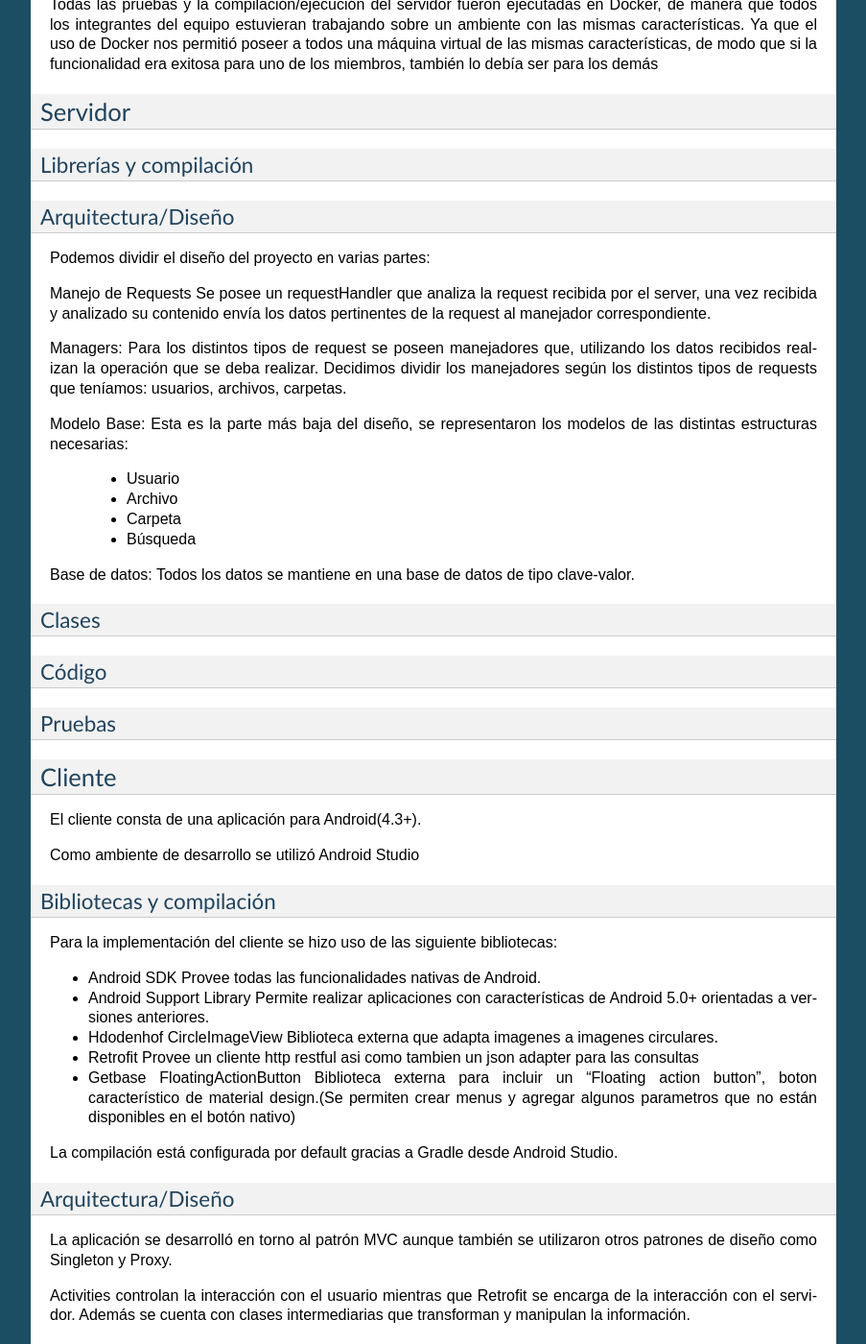
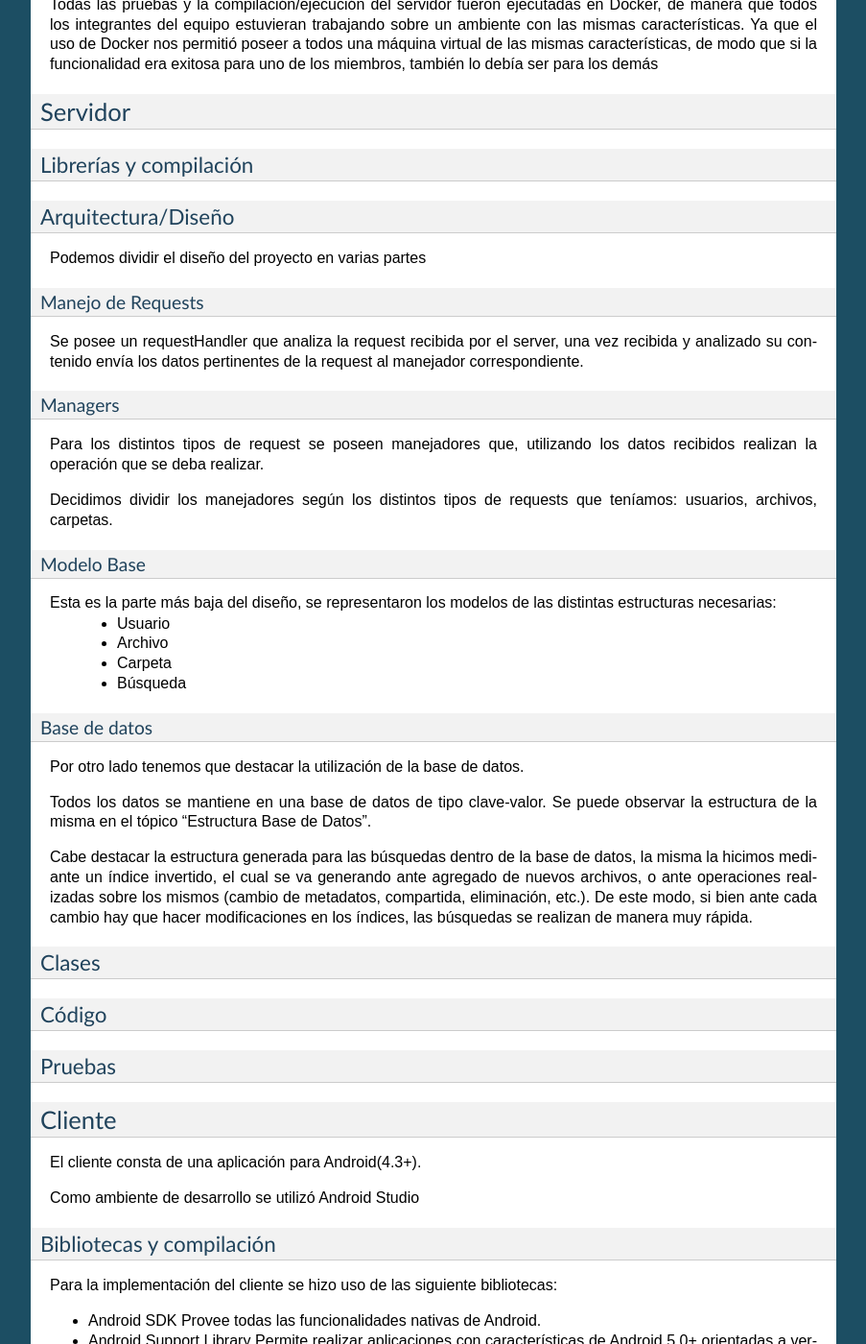
Before and after one commit to lucianoRM/fdrive_backend, a Sphinx documentation site: the page built from Documentation/source/documentacion_tecnica.rst, in a window 1280 px wide and 1400 px high, scrolled down 5836 px. Shown: the whole window at 96% size, without its empty margins (198-1101 px from the left). Built offline with Sphinx 7.4.7, drawn with Linux system fonts in a browser that asks for light colours; pages that are not in the unit, such as notebooks, are missing from menus; some of the changed text lies outside the part shown.

```diff
--- a/Documentation/source/documentacion_tecnica.rst
+++ b/Documentation/source/documentacion_tecnica.rst
@@ -29,24 +29,33 @@ Librerías y compilación
 
 Arquitectura/Diseño
 ------------------------
-Podemos dividir el diseño del proyecto en varias partes:
+Podemos dividir el diseño del proyecto en varias partes
 
 Manejo de Requests
++++++++++++++++++++
 Se posee un requestHandler que analiza la request recibida por el server, una vez recibida y analizado su contenido envía los datos pertinentes de la request al manejador correspondiente.
 
-Managers:
+Managers
++++++++++
 Para los distintos tipos de request se poseen manejadores que, utilizando los datos recibidos realizan la operación que se deba realizar.
+
 Decidimos dividir los manejadores según los distintos tipos de requests que teníamos: usuarios, archivos, carpetas.
 
-Modelo Base:
+Modelo Base
++++++++++++
 Esta es la parte más baja del diseño, se representaron los modelos de las distintas estructuras necesarias:
 	* Usuario
 	* Archivo
 	* Carpeta
 	* Búsqueda
 
-Base de datos:
-Todos los datos se mantiene en una base de datos de tipo clave-valor.
+Base de datos
+++++++++++++++
+Por otro lado tenemos que destacar la utilización de la base de datos.
+
+Todos los datos se mantiene en una base de datos de tipo clave-valor. Se puede observar la estructura de la misma en el tópico "Estructura Base de Datos".
+
+Cabe destacar la estructura generada para las búsquedas dentro de la base de datos, la misma la hicimos mediante un índice invertido, el cual se va generando ante agregado de nuevos archivos, o ante operaciones realizadas sobre los mismos (cambio de metadatos, compartida, eliminación, etc.). De este modo, si bien ante cada cambio hay que hacer modificaciones en los índices, las búsquedas se realizan de manera muy rápida.
 
 Clases
 ------------------------
```
Also changed, not shown: 5 other files.
